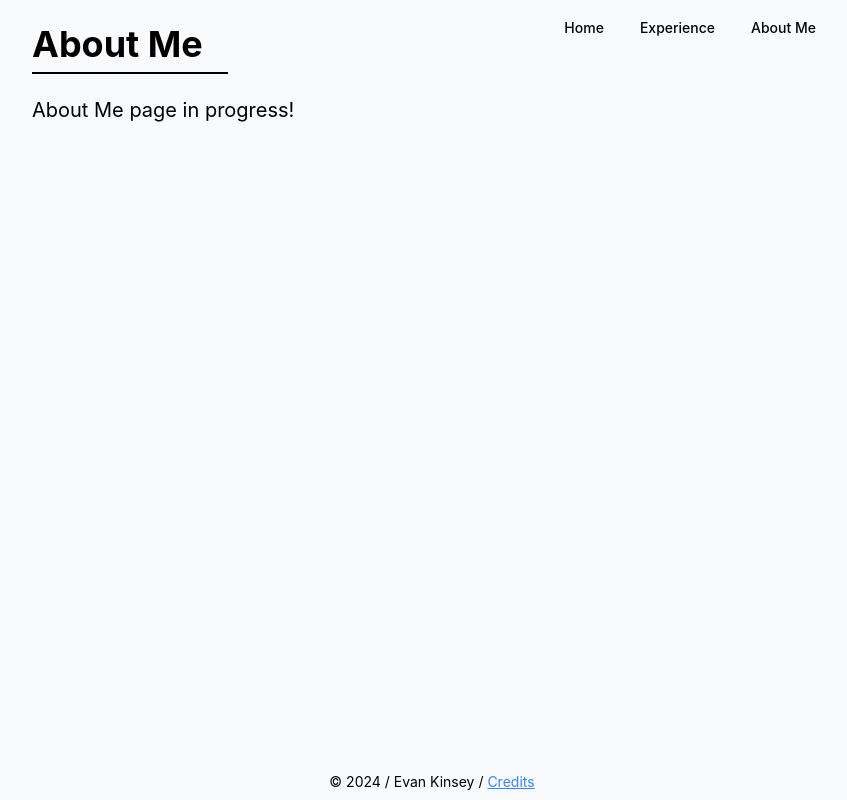
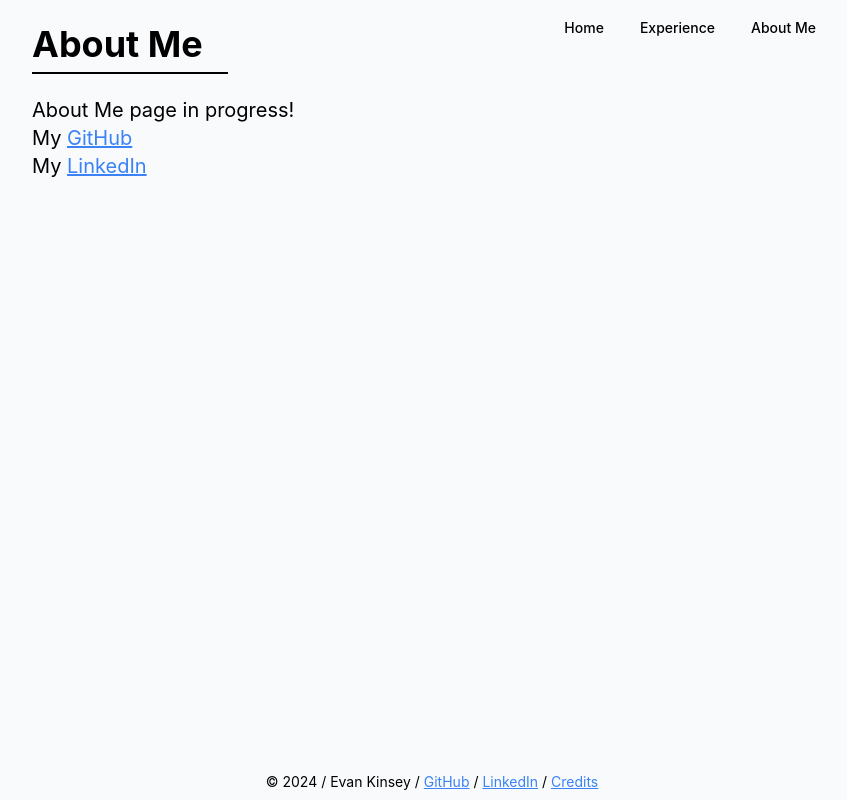
Before and after one commit to evankins/portfolio-next, a Next.js app in the folder app/: page /about in a window 1280 px wide. Shown: the whole page, without its empty margins (208-1055 px from the left). Built offline with nearby package versions, Linux system fonts and the light colour scheme.

Commit message:
github and linkedin links

```diff
--- a/app/src/app/about/page.tsx
+++ b/app/src/app/about/page.tsx
@@ -18,13 +18,15 @@ export default function About() {
 
         <div>
           <p className="my-4">
-            About Me page in progress!
+            About Me page in progress! <br/>
+            My <Link href="https://github.com/evankins" className="link">GitHub</Link> <br/>
+            My <Link href="https://www.linkedin.com/in/evan-kinsey/" className="link">LinkedIn</Link>
           </p>
         </div>
 
         <footer className="mt-12 flex flex-col justify-center items-center">
             <p className="text-sm absolute bottom-2">
-              © 2024 / Evan Kinsey / <Link href="/credits" className="link">Credits</Link>
+              © 2024 / Evan Kinsey / <Link href="https://github.com/evankins" className="link">GitHub</Link> / <Link href="https://www.linkedin.com/in/evan-kinsey/" className="link">LinkedIn</Link> / <Link href="/credits" className="link">Credits</Link>
             </p>
         </footer>
 
--- a/app/src/app/credits/page.tsx
+++ b/app/src/app/credits/page.tsx
@@ -16,14 +16,14 @@ export default function Credits() {
         </header>
 
         <div>
-          <p className="my-4 text-sm">
+          <p className="my-4">
             You can download or view the credits document here: <Link className="link" href="https://docs.google.com/document/d/1yugqlkTeK1zBSXoIZg9V8M21ysLVpSM0OXEmoN_hD0w/edit?usp=sharing">Portfolio Credits</Link>
           </p>
         </div>
 
         <footer className="mt-12 flex flex-col justify-center items-center">
             <p className="text-sm absolute bottom-2">
-              © 2024 / Evan Kinsey / <Link href="/credits" className="link">Credits</Link>
+              © 2024 / Evan Kinsey / <Link href="https://github.com/evankins" className="link">GitHub</Link> / <Link href="https://www.linkedin.com/in/evan-kinsey/" className="link">LinkedIn</Link> / <Link href="/credits" className="link">Credits</Link>
             </p>
         </footer>
       </div>
--- a/app/src/app/experience/page.tsx
+++ b/app/src/app/experience/page.tsx
@@ -277,7 +277,7 @@ export default function Experience() {
 
         <footer className="mt-12 flex flex-col justify-center items-center">
             <p className="text-sm absolute bottom-2">
-              © 2024 / Evan Kinsey / <Link href="/credits" className="link">Credits</Link>
+              © 2024 / Evan Kinsey / <Link href="https://github.com/evankins" className="link">GitHub</Link> / <Link href="https://www.linkedin.com/in/evan-kinsey/" className="link">LinkedIn</Link> / <Link href="/credits" className="link">Credits</Link>
             </p>
         </footer>
       </div>
--- a/app/src/app/page.tsx
+++ b/app/src/app/page.tsx
@@ -70,7 +70,7 @@ export default function Home() {
 
         <footer className="fade-in-slow mt-12 flex flex-col justify-center items-center">
             <p className="text-sm absolute bottom-2">
-              © 2024 / Evan Kinsey / <Link href="/credits" className="link">Credits</Link>
+              © 2024 / Evan Kinsey / <Link href="https://github.com/evankins" className="link">GitHub</Link> / <Link href="https://www.linkedin.com/in/evan-kinsey/" className="link">LinkedIn</Link> / <Link href="/credits" className="link">Credits</Link>
             </p>
         </footer>
       </div>
```
